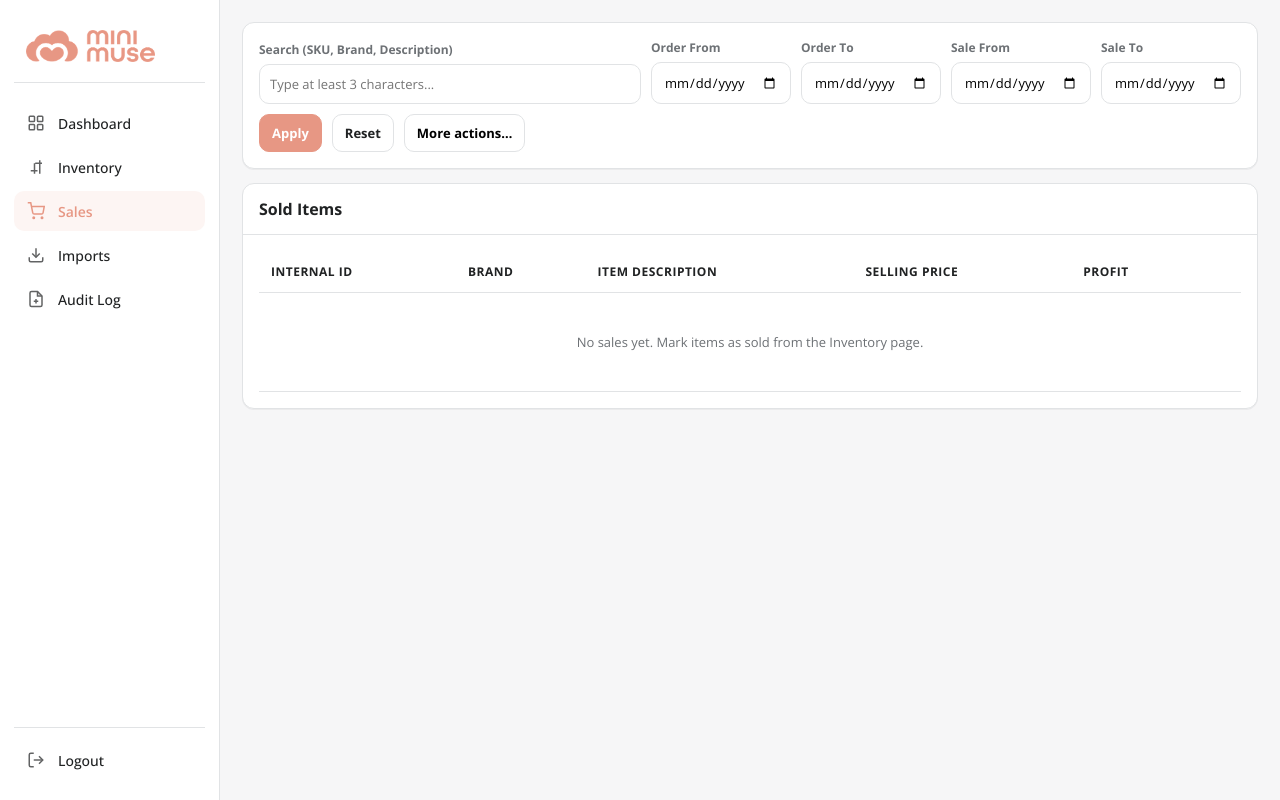
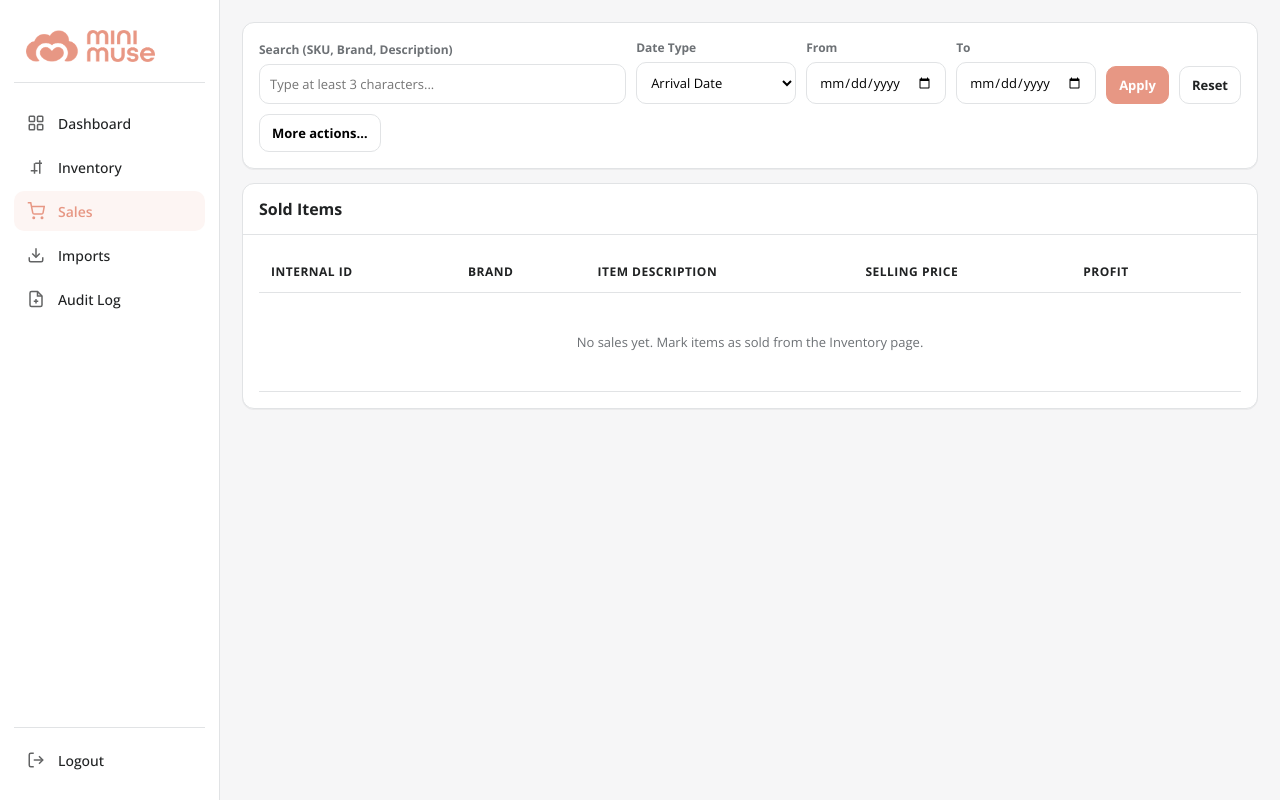
Before and after one commit to schaak722/mini-muse, a Flask app: page /sales in a window 1280 px wide. Run offline with Flask 3, Linux system fonts and the light colour scheme; the visitor is signed in with stand-in values (Sample User, id 1); data that the repository does not hold is empty; parts of the project's set-up code (start-up, migrations or seed data) failed here and were passed over.

Commit message:
Add files via upload

```diff
--- a/app/templates/sales/list.html
+++ b/app/templates/sales/list.html
@@ -396,24 +450,23 @@
         </div>
       </div>
 
-      <div class="field" style="width: 140px;">
-        <label>Order From</label>
-        <input type="date" name="order_from" value="{{ order_from or '' }}">
+      <div class="field" style="width: 160px;">
+        <label>Date Type</label>
+        <select name="date_type" id="date_type">
+          <option value="arrival" {% if date_type=='arrival' or not date_type %}selected{% endif %}>Arrival Date</option>
+          <option value="order" {% if date_type=='order' %}selected{% endif %}>Order Date</option>
+          <option value="sold" {% if date_type=='sold' %}selected{% endif %}>Sold Date</option>
+        </select>
       </div>
 
       <div class="field" style="width: 140px;">
-        <label>Order To</label>
-        <input type="date" name="order_to" value="{{ order_to or '' }}">
+        <label>From</label>
+        <input type="date" name="date_from" value="{{ date_from or '' }}">
       </div>
 
       <div class="field" style="width: 140px;">
-        <label>Sale From</label>
-        <input type="date" name="sale_from" value="{{ sale_from or '' }}">
-      </div>
-
-      <div class="field" style="width: 140px;">
-        <label>Sale To</label>
-        <input type="date" name="sale_to" value="{{ sale_to or '' }}">
+        <label>To</label>
+        <input type="date" name="date_to" value="{{ date_to or '' }}">
       </div>
 
       <button class="btn primary" type="submit">Apply</button>
@@ -772,7 +826,7 @@ function updatePerPage(value) {
 function toggleMoreActions() {
   const m = document.getElementById("moreActionsMenu");
   if (!m) return;
-  m.style.display = (m.style.display === "none" || !m.style.display) ? "block" : "none";
+  m.classList.toggle('active');
 }
 
 document.addEventListener("click", (e) => {
@@ -781,7 +835,7 @@ document.addEventListener("click", (e) => {
   const btn = e.target.closest("button");
   if (btn && btn.textContent.includes("More actions")) return;
   if (!e.target.closest("#moreActionsMenu")) {
-    menu.style.display = "none";
+    menu.classList.remove('active');
   }
 });
 
```
Also changed, not shown: other parts of app/templates/sales/list.html (+59 -4 lines).
